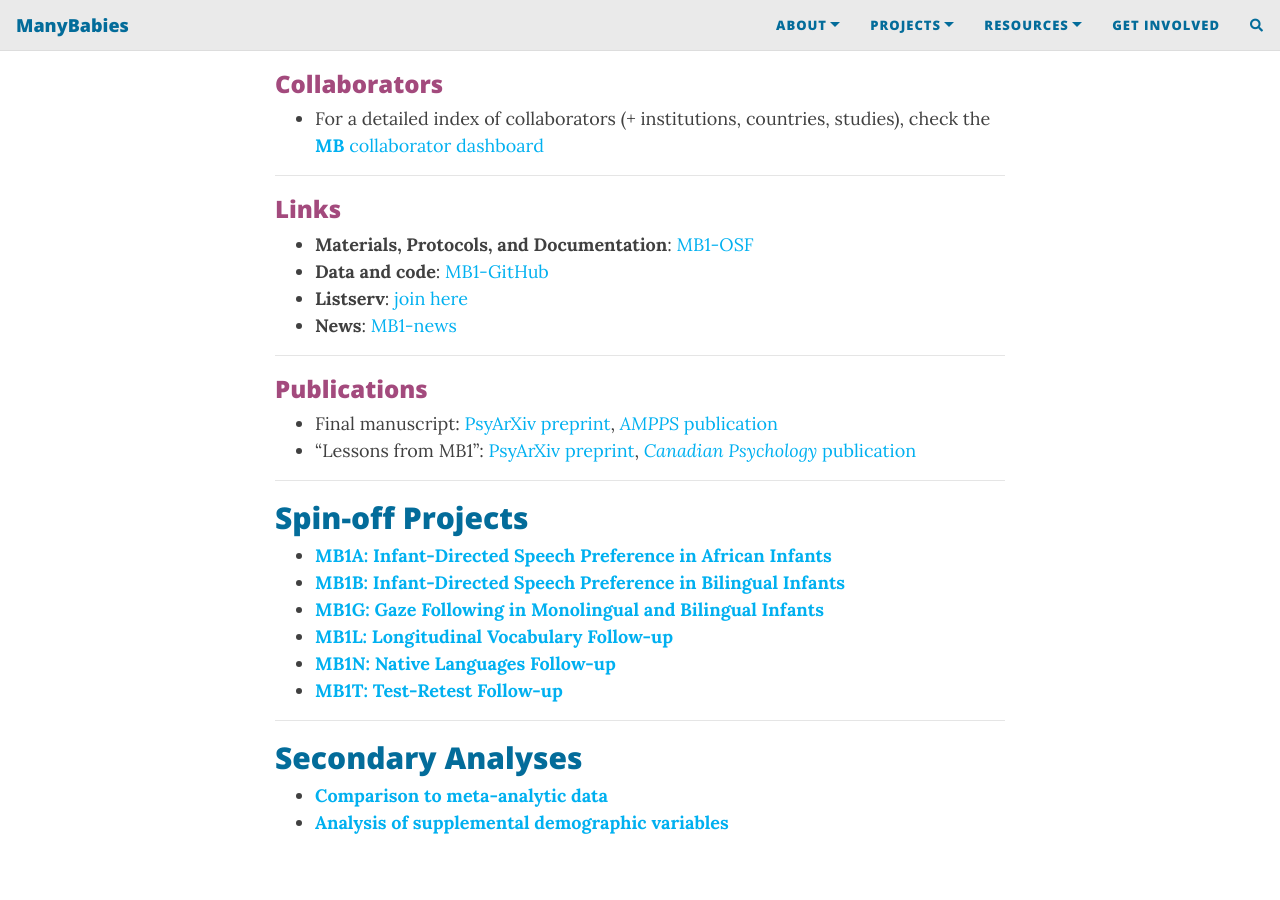
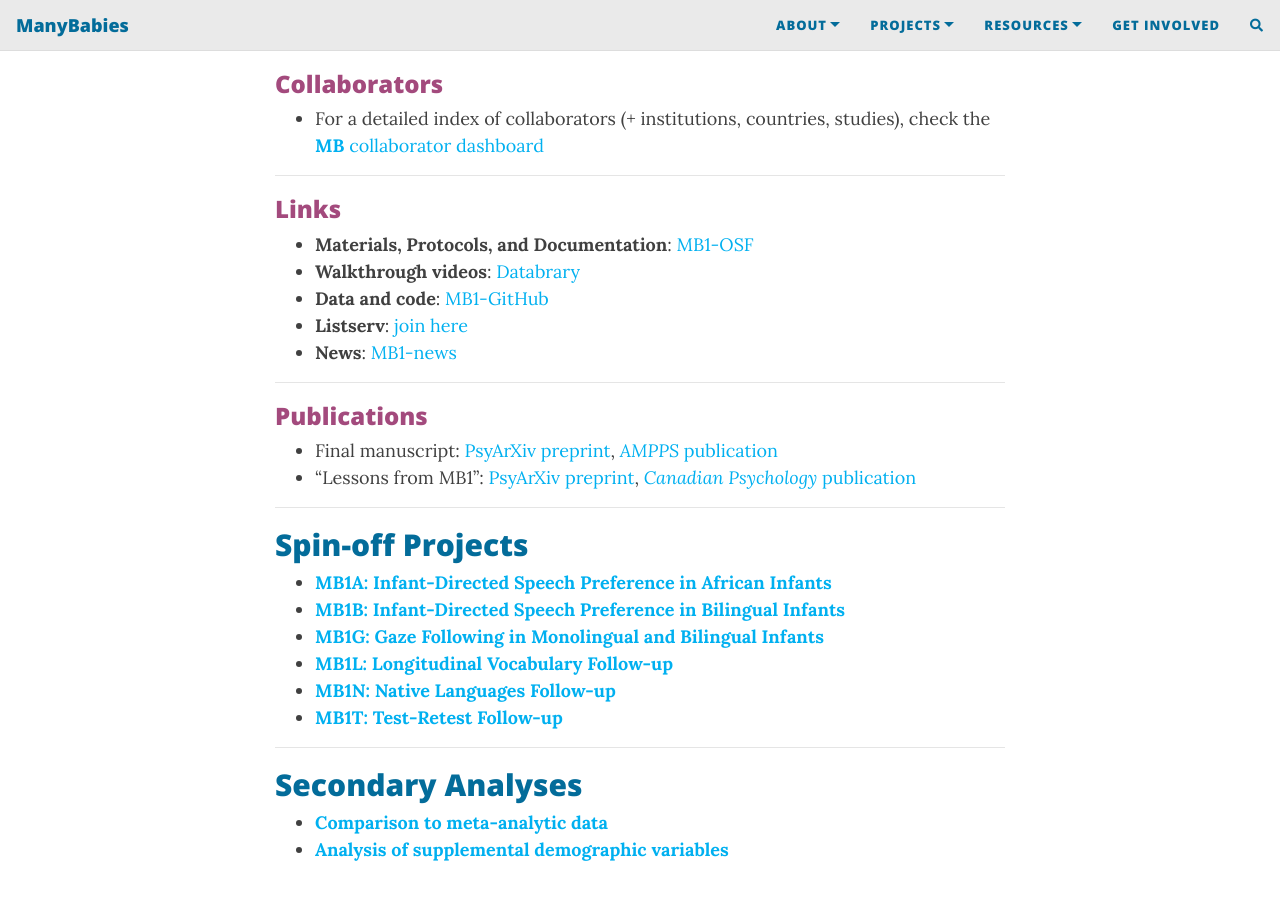
Before and after one commit to manybabies/manybabies.github.io, a Jekyll site: the page built from MB1.md, in a window 1280 px wide and 900 px high, scrolled down 2844 px. Built offline with Jekyll 4.4.1, drawn with Linux system fonts in a browser that asks for light colours; nearby versions of some CDN libraries; comment, search, counter and statistics services are not loaded.

Commit message:
Update MB1.md

```diff
--- a/MB1.md
+++ b/MB1.md
@@ -61,6 +61,7 @@ Sixty-nine labs from 16 countries participated and collected data from 2,329 inf
 ***
 ### Links
 * **Materials, Protocols, and Documentation**: [MB1-OSF](https://osf.io/re95x/)
+* **Walkthrough videos**: [Databrary](https://nyu.databrary.org/volume/896)
 * **Data and code**: [MB1-GitHub](https://github.com/manybabies/mb1-analysis-public)
 * **Listserv**: [join here](https://mailman.stanford.edu/mailman/listinfo/manybabies1)
 * **News**: [MB1-news]({{site.baseurl}}/tags/#MB1)
```
